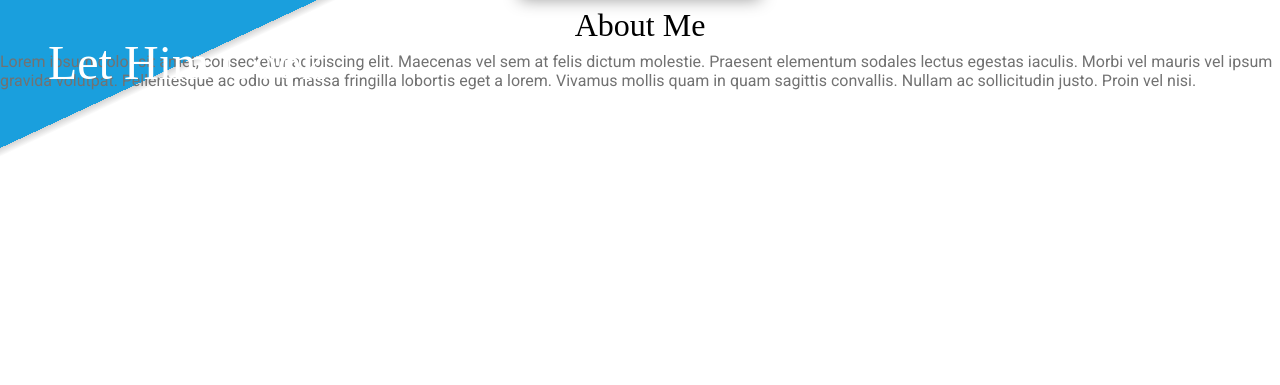
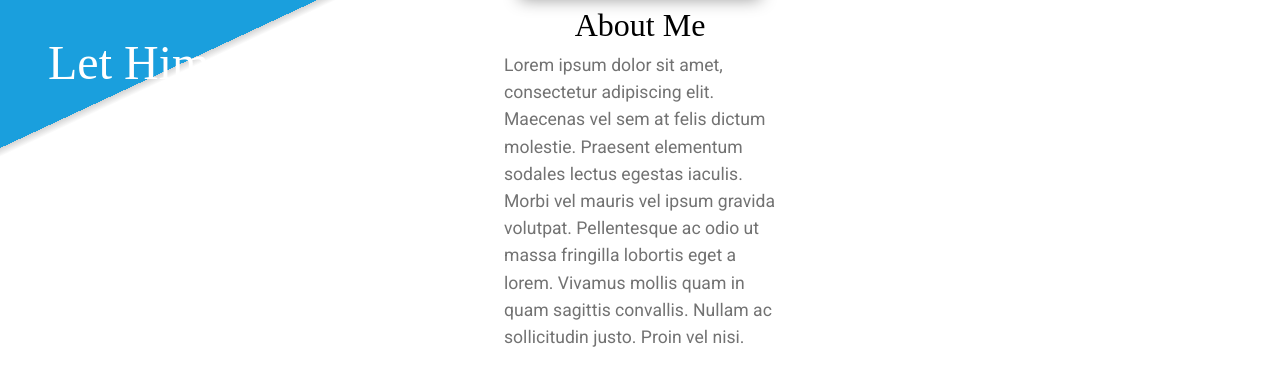
Before and after one commit to BamideleAdewuyi/Homepage, a website built with webpack: page src/template.html in a window 1280 px wide. Shown: the part 205-590 px from the top of the page. Built offline with nearby package versions, Linux system fonts and the light colour scheme; a web font is replaced by a local one.

Commit message:
style.css: Set .bio width to 17rem, font-size to 1.1rem, font-weight to lighter and line-height to 1.7rem

```diff
--- a/src/style.css
+++ b/src/style.css
@@ -58,4 +58,8 @@ h2 {
 .bio {
     font-family: 'Roboto-Regular';
     color: rgb(114, 114, 114);
+    width: 17rem;
+    font-size: 1.1rem;
+    font-weight: lighter;
+    line-height: 1.7rem;
 }
```
